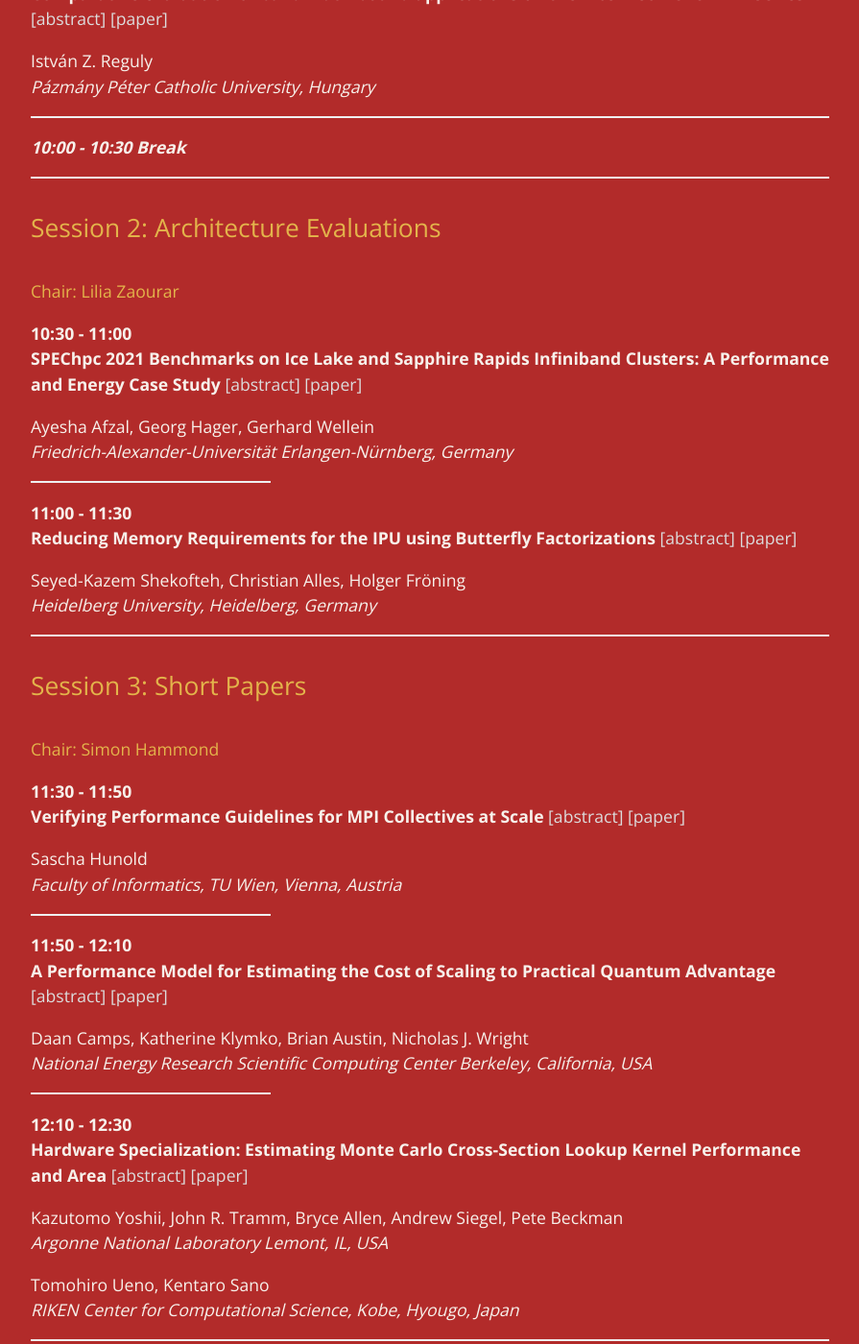
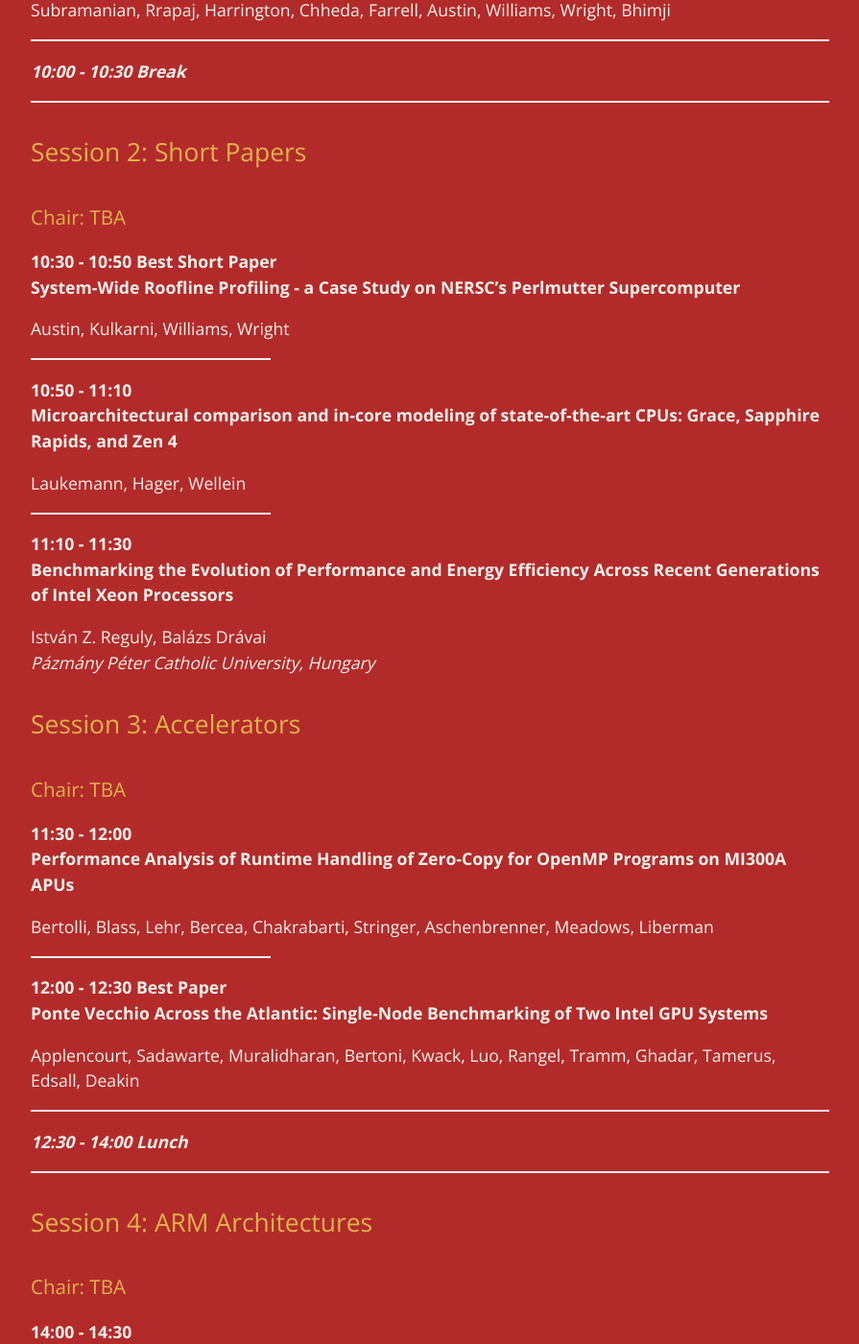
Before and after one commit to pmbs-workshop/pmbs-workshop.github.io, a Jekyll site: the page built from schedule.markdown, in a window 1280 px wide and 1400 px high, scrolled down 1184 px. Shown: the whole window at 96% size, without its empty margins (192-1087 px from the left). Built offline with Jekyll 4.4.1, drawn with Linux system fonts in a browser that asks for light colours; some of the changed text lies outside the part shown.

Commit message:
sets out initial schedule

```diff
--- a/schedule.markdown
+++ b/schedule.markdown
@@ -9,28 +9,26 @@ order: 2
 
 **09:00 PMBS Introduction and Welcome**
 
-Steven A. Wright\\
-_University of York, York, UK_
+TBA\\
+_TBA_
 
 ---
 
 ## Session 1: Best Papers
-#### Chair: Steven A. Wright
+#### Chair: TBA
 
-**09:10 - 09:30 Best Short Paper**\\
-**Physical Oscillator Model for Supercomputing**  [[abstract]](abstract01.html) [[paper]](https://doi.org/10.1145/3624062.3625535)
+**09:00 - 09:30**\\
+**LLM-Inference-Bench: Inference Benchmarking of Large Language Models on AI Accelerators**
 
-Ayesha Afzal, Georg Hager, Gerhard Wellein\\
-_Friedrich-Alexander-Universität Erlangen-Nürnberg, Germany_
+Chitty-Venkata, Raskar, Kale, Ferdaus, Tanikanti, Raffenetti, Taylor, Emani, Vishwanath
 
 ---
 {: style="width: 30%;"}
 
-**09:30 - 10:00 Best Paper**\\
-**Comparative evaluation of bandwidth-bound applications on the Intel Xeon CPU MAX Series** [[abstract]](abstract02.html) [[paper]](https://doi.org/10.1145/3624062.3624195)
+**09:30 - 10:00**\\
+**Comprehensive Performance Modeling and System Design Insights for Foundation Models**
 
-István Z. Reguly\\
-_Pázmány Péter Catholic University, Hungary_
+Subramanian, Rrapaj, Harrington, Chheda, Farrell, Austin, Williams, Wright, Bhimji
 
 ---
 
@@ -38,91 +36,68 @@ _Pázmány Péter Catholic University, Hungary_
 
 ---
 
-## Session 2: Architecture Evaluations
-#### Chair: Lilia Zaourar
+## Session 2: Short Papers
+### Chair: TBA
 
-**10:30 - 11:00**\\
-**SPEChpc 2021 Benchmarks on Ice Lake and Sapphire Rapids Infiniband Clusters: A Performance and Energy Case Study** [[abstract]](abstract03.html) [[paper]](https://doi.org/10.1145/3624062.3624197)
+**10:30 - 10:50 Best Short Paper**\\
+**System-Wide Roofline Profiling - a Case Study on NERSC’s Perlmutter Supercomputer**
 
-Ayesha Afzal, Georg Hager, Gerhard Wellein\\
-_Friedrich-Alexander-Universität Erlangen-Nürnberg, Germany_
+Austin, Kulkarni, Williams, Wright
 
 ---
 {: style="width: 30%;"}
 
-**11:00 - 11:30**\\
-**Reducing Memory Requirements for the IPU using Butterfly Factorizations** [[abstract]](abstract04.html) [[paper]](https://doi.org/10.1145/3624062.3624196)
+**10:50 - 11:10**\\
+**Microarchitectural comparison and in-core modeling of state-of-the-art CPUs: Grace, Sapphire Rapids, and Zen 4**
 
-Seyed-Kazem Shekofteh, Christian Alles, Holger Fröning\\
-_Heidelberg University, Heidelberg, Germany_
-
----
-
-## Session 3: Short Papers
-#### Chair: Simon Hammond
-
-**11:30 - 11:50**\\
-**Verifying Performance Guidelines for MPI Collectives at Scale** [[abstract]](abstract05.html) [[paper]](https://doi.org/10.1145/3624062.3625532)
-
-Sascha Hunold\\
-_Faculty of Informatics, TU Wien, Vienna, Austria_
+Laukemann, Hager, Wellein
 
 ---
 {: style="width: 30%;"}
 
-**11:50 - 12:10**\\
-**A Performance Model for Estimating the Cost of Scaling to Practical Quantum Advantage** [[abstract]](abstract06.html) [[paper]](https://doi.org/10.1145/3624062.3625533)
+**11:10 - 11:30**\\
+**Benchmarking the Evolution of Performance and Energy Efficiency Across Recent Generations of Intel Xeon Processors**
 
-Daan Camps, Katherine Klymko, Brian Austin, Nicholas J. Wright\\
-_National Energy Research Scientific Computing Center Berkeley, California, USA_
+István Z. Reguly, Balázs Drávai\\
+_Pázmány Péter Catholic University, Hungary_
+
+## Session 3: Accelerators
+### Chair: TBA
+
+**11:30 - 12:00**\\
+**Performance Analysis of Runtime Handling of Zero-Copy for OpenMP Programs on MI300A APUs**
+
+Bertolli, Blass, Lehr, Bercea, Chakrabarti, Stringer, Aschenbrenner, Meadows, Liberman
 
 ---
 {: style="width: 30%;"}
 
-**12:10 - 12:30**\\
-**Hardware Specialization: Estimating Monte Carlo Cross-Section Lookup Kernel Performance and Area** [[abstract]](abstract07.html) [[paper]](https://doi.org/10.1145/3624062.3625534)
+**12:00 - 12:30 Best Paper**\\
+**Ponte Vecchio Across the Atlantic: Single-Node Benchmarking of Two Intel GPU Systems**
 
-Kazutomo Yoshii, John R. Tramm, Bryce Allen, Andrew Siegel, Pete Beckman\\
-_Argonne National Laboratory Lemont, IL, USA_
-
-Tomohiro Ueno, Kentaro Sano\\
-_RIKEN Center for Computational Science, Kobe, Hyougo, Japan_
+Applencourt, Sadawarte, Muralidharan, Bertoni, Kwack, Luo, Rangel, Tramm, Ghadar, Tamerus, Edsall, Deakin
 
 ---
 
-***12:30 - 13:30 Lunch***
+***12:30 - 14:00 Lunch***
 
 ---
 
-## Session 4: Benchmarking
-#### Chair: Steven A. Wright
-
-**13:30 - 14:00**\\
-**Power Analysis of NERSC Production Workloads** [[abstract]](abstract08.html) [[paper]](https://doi.org/10.1145/3624062.3624200)
-
-Zhengji Zhao, Ermal Rrapaj, Sridutt Bhalachandra, Brian Austin, Hai Ah Nam, Nicholas Wright\\
-_Lawrence Berkeley National Laboratory, Berkeley, CA, USA_
-
----
-{: style="width: 30%;"}
+## Session 4: ARM Architectures
+### Chair: TBA
 
 **14:00 - 14:30**\\
-**Adaptive Stopping Rule for Performance Measurements** [[abstract]](abstract09.html) [[paper]](https://doi.org/10.1145/3624062.3624202)
+**Hello SME!**
 
-Viyom Mittal, Pedro Bruel, Dejan Milojicic, Eitan Frachtenberg\\
-_Hewlett Packard Labs, USA_
+Remke, Breuer
 
 ---
 {: style="width: 30%;"}
 
 **14:30 - 15:00**\\
-**Latency and Bandwidth Microbenchmarks of US Department of Energy Systems in the June 2023 Top 500 List** [[abstract]](abstract10.html) [[paper]](https://doi.org/10.1145/3624062.3624203)
+**AI-Assisted Design-Space Analysis of High-Performance Arm Processors**
 
-Christopher M. Siefert, Carl Pearson, Stephen L. Olivier, Jonathan J. Hu, Timothy J. Fuller\\
-_Sandia National Laboratories Albuquerque, NM, USA_
-
-Andrey Prokopenko\\
-_Oak Ridge National Laboratory Oak Ridge, TN, USA_
+Moore, Deakin, McIntosh-Smith
 
 ---
 
@@ -130,52 +105,37 @@ _Oak Ridge National Laboratory Oak Ridge, TN, USA_
 
 ---
 
-## Session 5: Scheduling
-#### Chair: Sascha Hunold
+## Session 5: Performance of BLAS
+### Chair: TBA
 
 **15:30 - 16:00**\\
-**Risk-Aware Scheduling Algorithms for Variable Capacity Resources** [[abstract]](abstract11.html) [[paper]](https://doi.org/10.1145/3624062.3624194)
+**Impact of Varying BLAS Precision on DCMESH**
 
-Lucas Perotin, Anne Benoit, Yves Robert\\
-_Laboratoire LIP, ENS Lyon, Lyon, France_
-
-Chaojie Zhang\\
-_Microsoft Research, Seattle, WA_
-
-Rajini Wijayawardana, Andrew A. Chien\\
-_University of Chicago, Chicago, IL_
+Piroozan, Pennycook, Razakh, Caday, Kumar, Nakano
 
 ---
 {: style="width: 30%;"}
 
 **16:00 - 16:30**\\
-**A Reinforcement Learning Based Backfilling Strategy for HPC Batch Jobs** [[abstract]](abstract12.html) [[paper]](https://doi.org/10.1145/3624062.3624201)
+**Assessing the GPU Offload Threshold of GEMM and GEMV Kernels on Modern Heterogeneous HPC Systems**
 
-Elliot Kolker-Hicks, Di Zhang, Dong Dai\\
-_University of North Carolina at Charlotte, Charlotte, NC, USA_
+Wilkinson, Cockrean, Lin, McIntosh-Smith, Deakin
 
----
-
-## Session 6: Modeling
-#### Chair: Naohito Nakasato
+## Session 6: System Modeling
+### Chair: TBA
 
 **16:30 - 17:00**\\
-**Evaluating the Potential of Elastic Jobs in HPC Systems** [[abstract]](abstract13.html) [[paper]](https://doi.org/10.1145/3624062.3624199)
+**Understanding VASP Power Profiles on NVIDIA A100 GPUs**
 
-David Eberius, Md. Wasi-ur-Rahman, David Ozog\\
-_Intel Corporation, USA_
+Zhao, Austin, Rrapaj, Wright
 
 ---
 {: style="width: 30%;"}
 
 **17:00 - 17:30**\\
-**Modelling Data Locality of Sparse Matrix-Vector Multiplication on the A64FX** [[abstract]](abstract14.html) [[paper]](https://doi.org/10.1145/3624062.3624198)
+**Workload-adaptive Scheduling for Efficient Use of Parallel File System in High-performance Computing Clusters**
 
-Sergej Breiter, Karl Fürlinger\\
-_Ludwig-Maximilians-Universität München, Munich, Germany_
-
-James D. Trotter\\
-_Simula Research Laboratory Oslo, Norway_
+Goponenko, Allan, Brandt, Dechev
 
 ---
 
```
